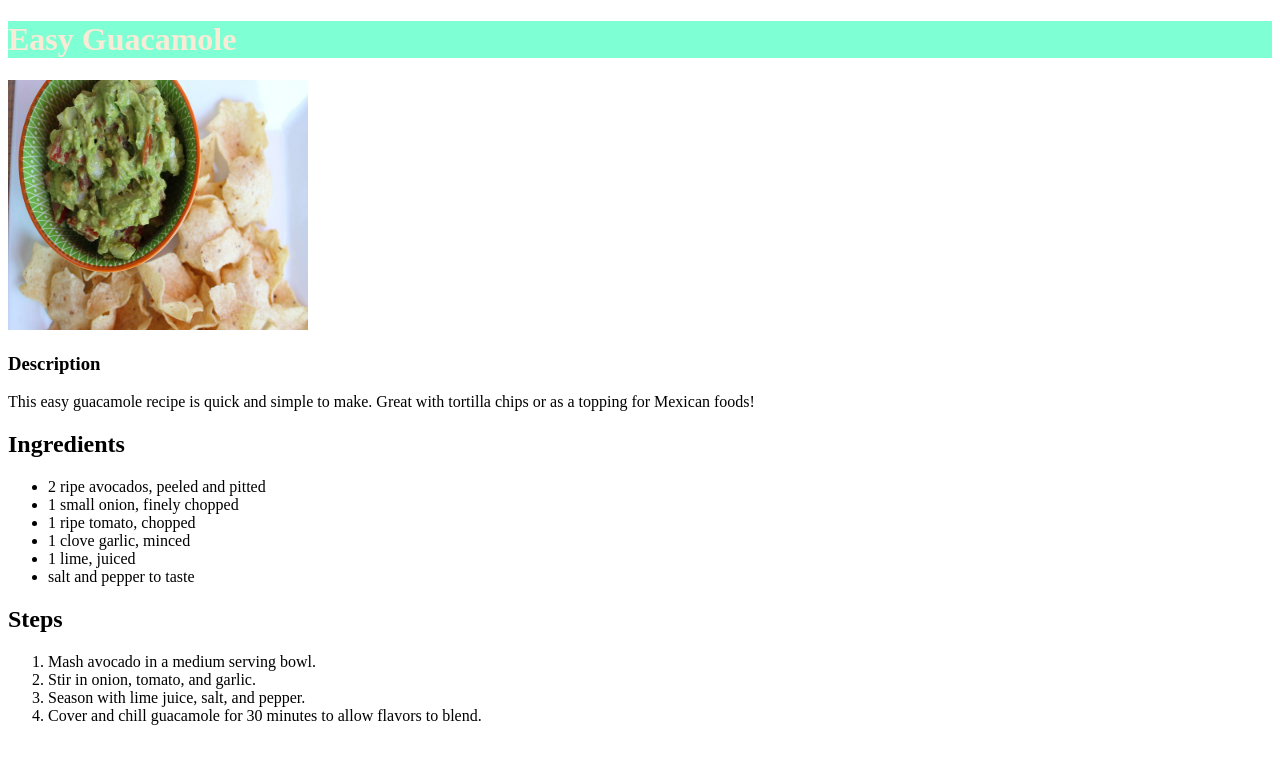
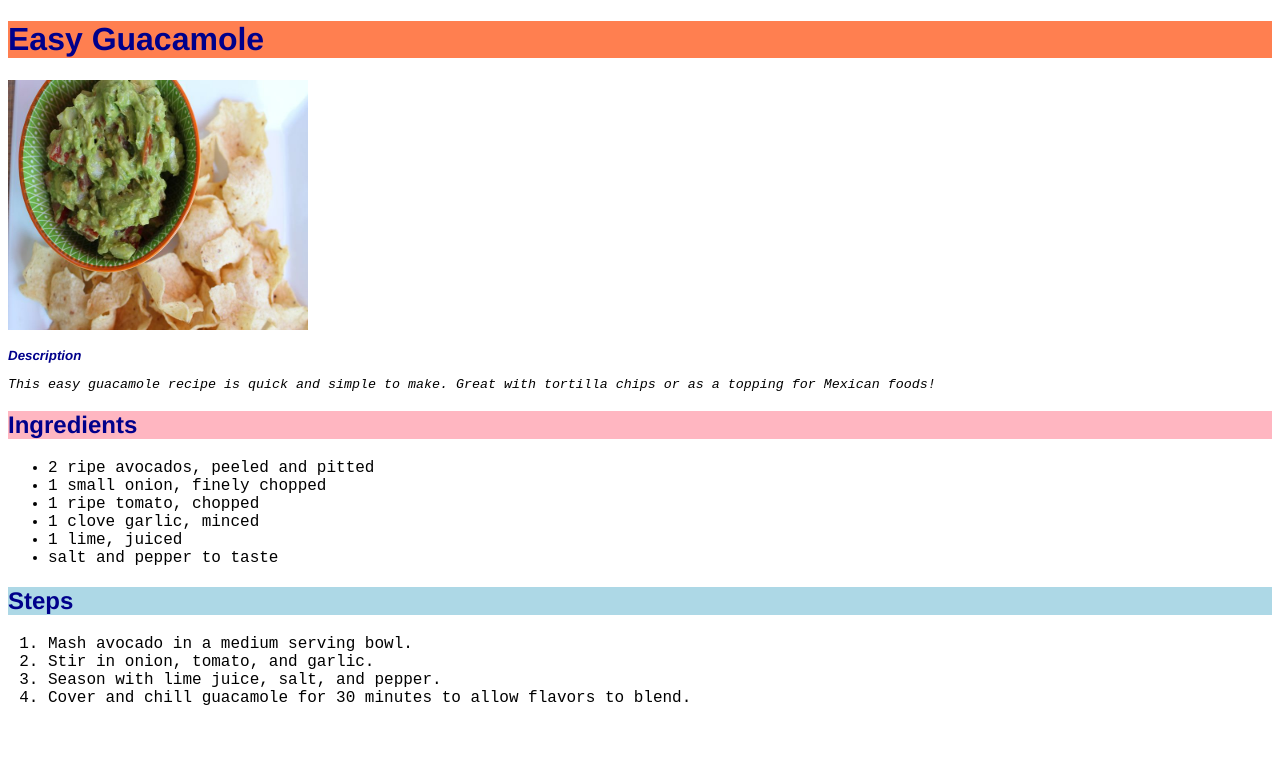
Before and after one commit to kateyzcodes/odin-recipes, a plain HTML site: page recipes/easy-guacamole.html in a window 1280 px wide. Drawn offline with Linux system fonts and the light colour scheme; files that its build step writes are made by us from their sources.

Commit message:
Add styling to various elements

```diff
--- a/recipes/easy-guacamole.html
+++ b/recipes/easy-guacamole.html
@@ -2,16 +2,18 @@
 <html lang = "en">
     <head>
         <meta charset = "UTF-8">
-        <link rel="stylesheet" href="styles.css">
+        <link rel="stylesheet" href="../styles.css">
         <title>Easy Guacamole|Odin Recipes</title>
     </head>
 
     <body>
-        <h1 class="recipe-title">Easy Guacamole</h1>
+        <h1 class="headings recipe-title">Easy Guacamole</h1>
         <img src="../images/easy-guac.jpg" alt="A picture of the finished guacamole." height="250" width="300">
-        <h3>Description</h3>
-        <p>This easy guacamole recipe is quick and simple to make. Great with tortilla chips or as a topping for Mexican foods!</p>
-        <h2>Ingredients</h2>
+        <h3 class="headings descriptions">Description</h3>
+        <p class="descriptions">
+            This easy guacamole recipe is quick and simple to make. Great with tortilla chips or as a topping for Mexican foods!
+        </p>
+        <h2 class="headings ingredients">Ingredients</h2>
         <ul>
             <li>2 ripe avocados, peeled and pitted</li>
             <li>1 small onion, finely chopped</li>
@@ -20,7 +22,7 @@
             <li>1 lime, juiced</li>
             <li>salt and pepper to taste</li>
         </ul>
-        <h2>Steps</h2>
+        <h2 class="headings steps">Steps</h2>
         <ol>
             <li>Mash avocado in a medium serving bowl.</li>
             <li>Stir in onion, tomato, and garlic. </li>
--- a/styles.css
+++ b/styles.css
@@ -1,4 +1,25 @@
+* {
+    font-family: 'Courier New', Courier, monospace;
+}
+
+.headings {
+    font-family: Helvetica, monospace;
+    color: darkblue;
+}
+
+.descriptions {
+    font-style: italic;
+    font-size: smaller;
+}
+
 .recipe-title {
-    background-color: aquamarine;
-    color: antiquewhite;
+    background-color: coral;
 }
+
+.ingredients {
+    background-color: lightpink
+}
+
+.steps {
+    background-color: lightblue;
+}
```
Also changed, not shown: index.html (+1 -1 lines), recipes/irresistible-italian-corn.html (+6 -6 lines), recipes/quick-brownies.html (+6 -6 lines).
